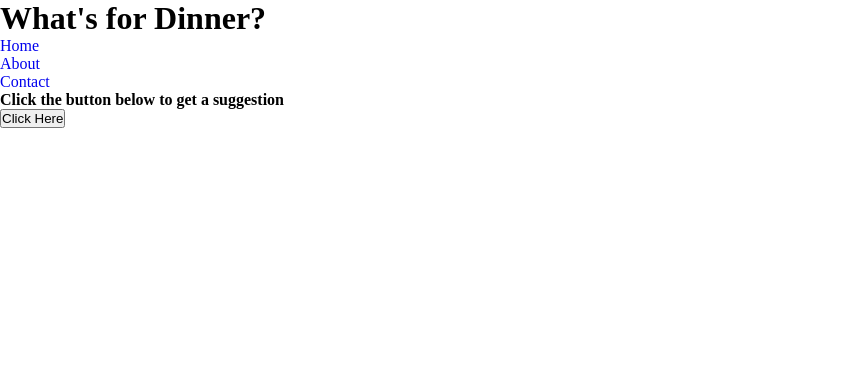
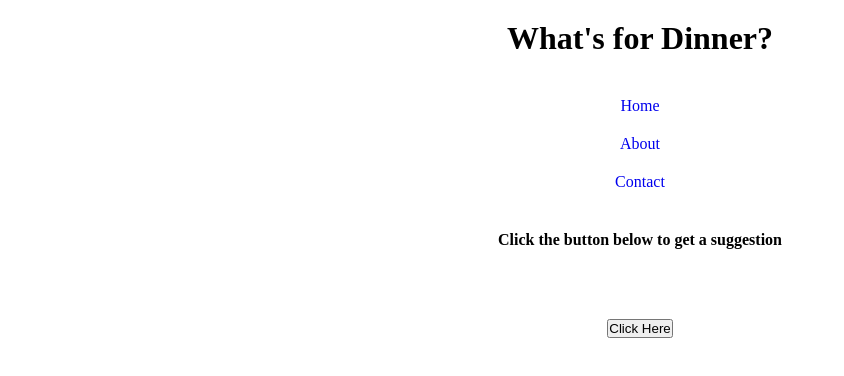
Before and after one commit to JonathanMFranklin/whatsfordinner, a plain HTML site: page index.html in a window 1280 px wide. Shown: the whole page, without its empty margins (0-844 px from the left). Drawn offline with Linux system fonts and the light colour scheme.

Commit message:
updated some tags

```diff
--- a/index.html
+++ b/index.html
@@ -7,23 +7,34 @@
     <link rel="stylesheet" href="style.css">
     <title>What's for Dinner</title>
 </head>
-<div class="container">
-    <header class="main-header">
-        <h1 class="title-heading">What's for Dinner?</h1>
-        <ul class="nav">
-            <li><a href="index.html">Home</a></li>
-            <li><a href="about.html">About</a></li>
-            <li><a href="contact.html">Contact</a></li>
-        </ul>
-    </header>
-    <body>
+<header>
+    <div class="head">
+    <h1 class="main-head">What's for Dinner?</h1>
+    </div>
+</header>
 
-        <h4>Click the button below to get a suggestion</h4>
 
-        <p id="para">
+<nav class="navbar">
+        <a class="home" href="index.html">Home</a>
+        <a href="about.html">About</a>
+        <a href="contact.html">Contact</a>
+</nav>
 
-        <button id="myBtn">Click Here</button>
-        <script type="text/javascript" src="script.js"></script>
+
+
+<body>
+   <div class="instruction">
+    <h4 >Click the button below to get a suggestion</h4>
+   </div>
+
+   <div id="result">
+    <h3 id="selection"></h3>
+   </div>
+
+   <div class="butt">
+    <button id="myBtn">Click Here</button>
     </div>
+    <script type="text/javascript" src="script.js"></script>
+
     </body>
     </html>
```
